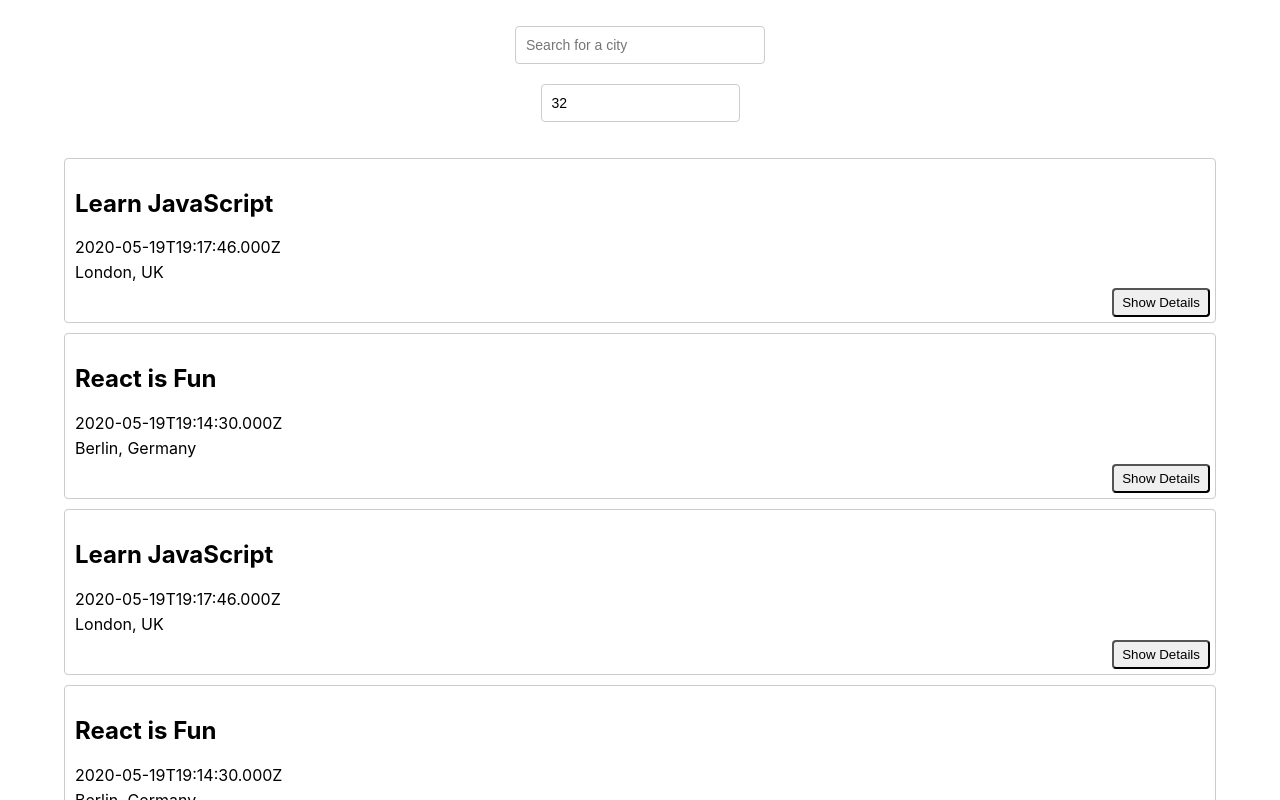
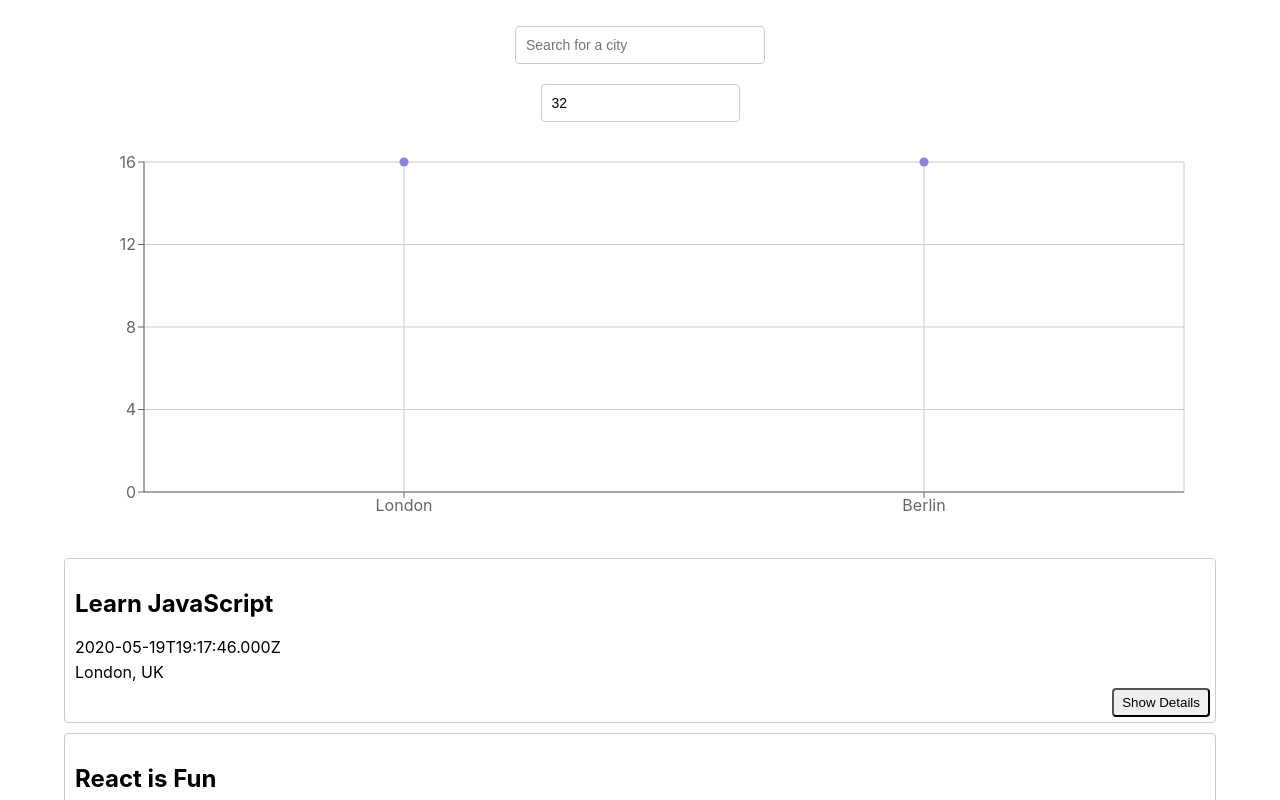
Before and after one commit to drewschmidt145/meet, a React (Create React App) app: page / in a window 1280 px wide. Shown: the top 800 px of the page. Built offline with nearby package versions, Linux system fonts and the light colour scheme; what atatus-spa would draw is missing.

Commit message:
Addition of chart code and component

```diff
--- a/src/App.js
+++ b/src/App.js
@@ -6,6 +6,7 @@
 import { InfoAlert, ErrorAlert, WarningAlert } from './components/Alert';
 
 import './App.css';
+import CityEventsCharts from './components/CityEventsCharts';
 
 const App = () => {
   const [allLocations, setAllLocations] = useState([]);
@@ -50,6 +51,7 @@
         setCurrentNOE={setCurrentNOE}
         setErrorAlert={setErrorAlert}
       />
+      <CityEventsCharts allLocations={allLocations} events={events}/>
       <EventList events={events} />
     </div>
   );
--- /dev/null
+++ b/src/components/CityEventsCharts.js
@@ -0,0 +1,47 @@
+import { useState, useEffect } from 'react';
+import {
+  ScatterChart,
+  Scatter,
+  XAxis, YAxis,
+  CartesianGrid,
+  Tooltip,
+  ResponsiveContainer
+} from 'recharts';
+
+const CityEventsChart = ({ allLocations, events }) => {
+  const [data, setData] = useState([]);
+
+  useEffect(() => {
+    setData(getData());
+  }, [`${events}`]);
+
+  const getData = () => {
+    const data = allLocations.map((location) => {
+      const count = events.filter((event) => event.location === location).length
+      const city = location.split(', ')[0]
+      return { city, count };
+    })
+    return data;
+  };
+
+  return (
+    <ResponsiveContainer width="99%" height={400}>
+    <ScatterChart
+      margin={{
+        top: 20,
+        right: 20,
+        bottom: 20,
+        left: 20,
+      }}
+    >
+      <CartesianGrid />
+      <XAxis type="category" dataKey="city" name="City" />
+      <YAxis type="number" dataKey="count" name="Number of Events" />
+      <Tooltip cursor={{ strokeDasharray: '3 3' }} />
+      <Scatter name="A school" data={data} fill="#8884d8" />
+    </ScatterChart>
+    </ResponsiveContainer>
+  );
+}
+
+export default CityEventsChart;
```
